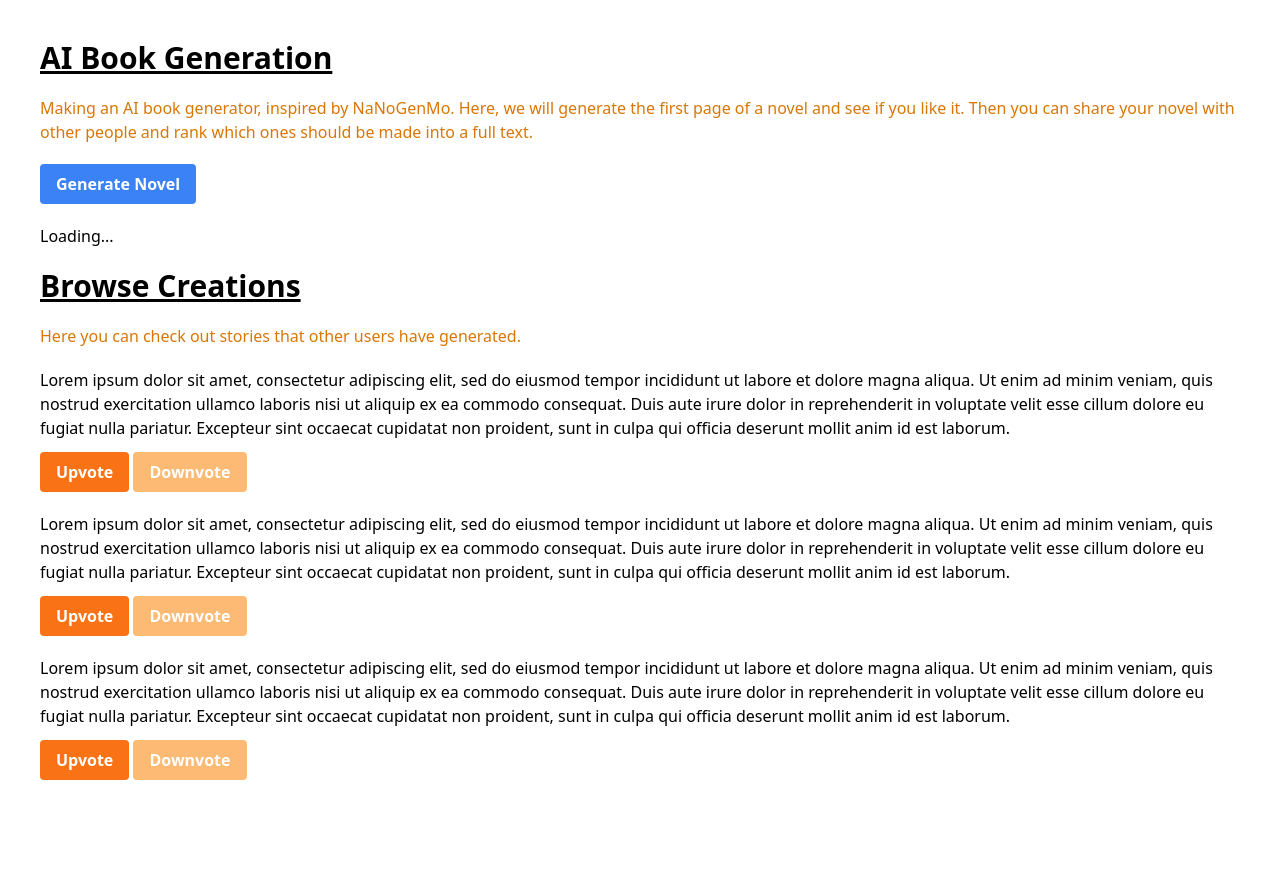
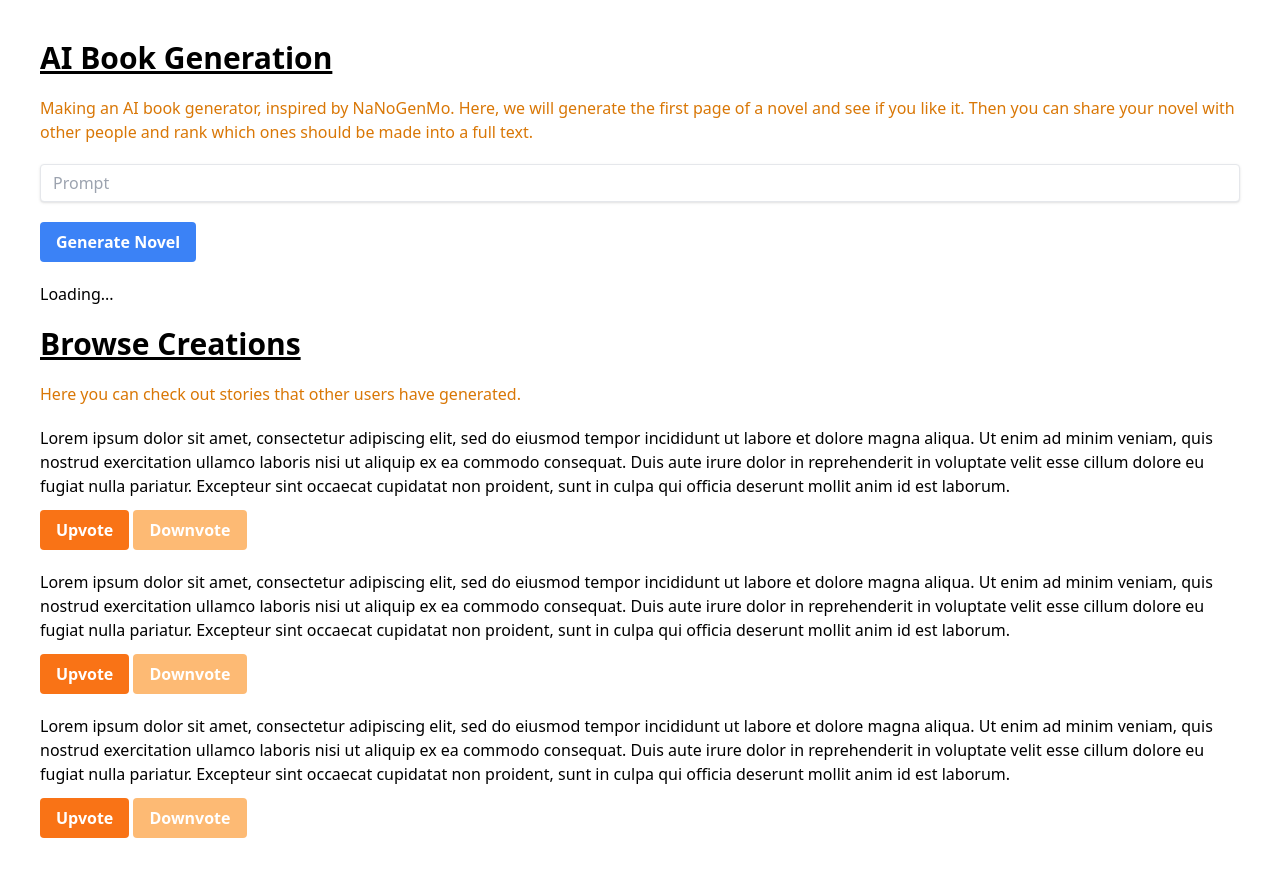
Before and after one commit to emoltz/ai-book-gen, a SvelteKit app: page / in a window 1280 px wide. Before the commit the page ends 820 px from the top, so only its background shows below. Built offline with nearby package versions, Linux system fonts and the light colour scheme.

Commit message:
More layout additions.

```diff
--- a/src/routes/+page.svelte
+++ b/src/routes/+page.svelte
@@ -10,6 +10,8 @@
 		your novel with other people and rank which ones should be made into a full text.
 	</div>
 	<div class="mt-5">
+        <input class="shadow appearance-none border rounded w-full py-2 px-3 text-gray-700 leading-tight mb-5 focus:outline-none focus:shadow-outline" id="username" type="text" placeholder="Prompt">
+
 		<button class="bg-blue-500 hover:bg-blue-700 text-white font-bold py-2 px-4 rounded">
 			Generate Novel
 		</button>
```
